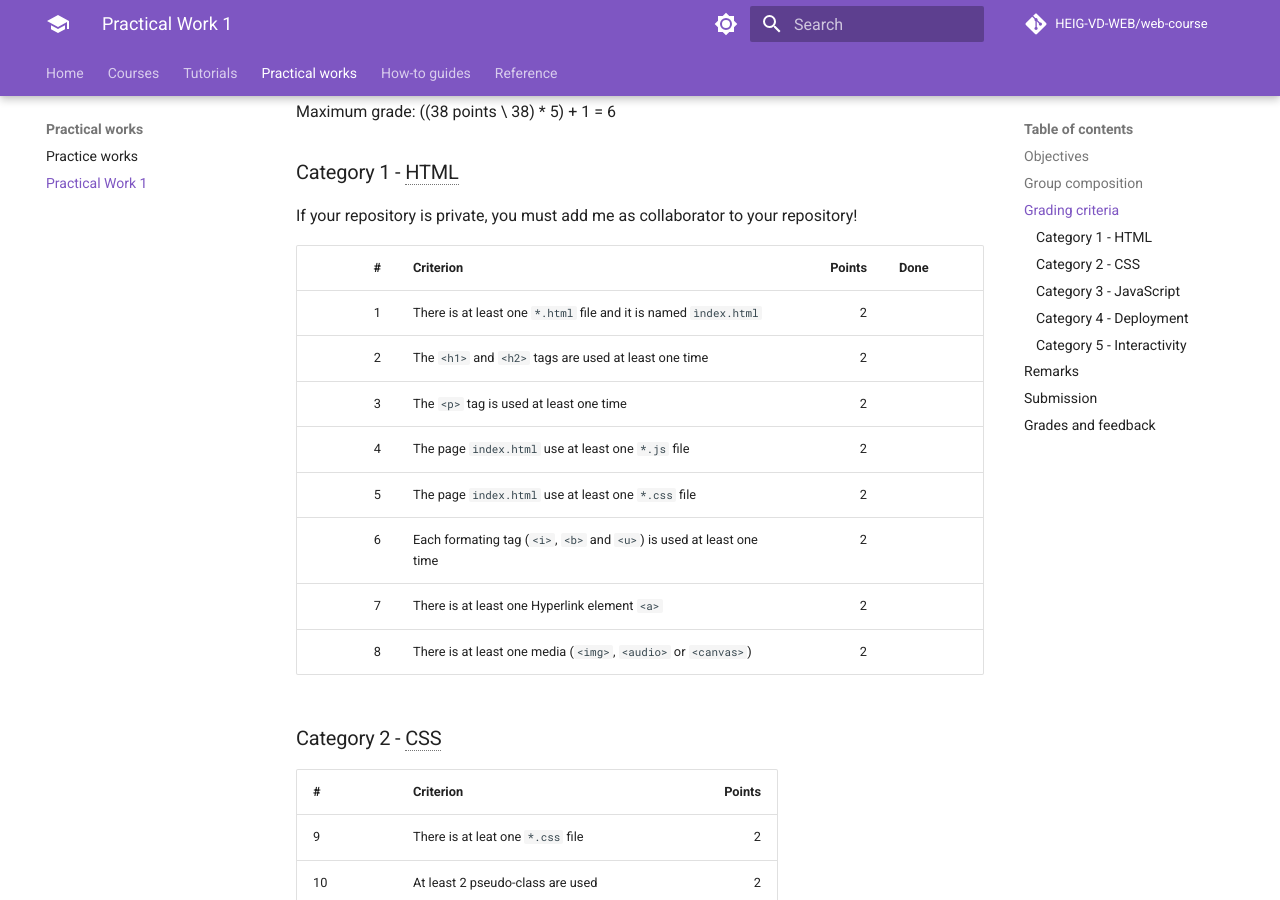
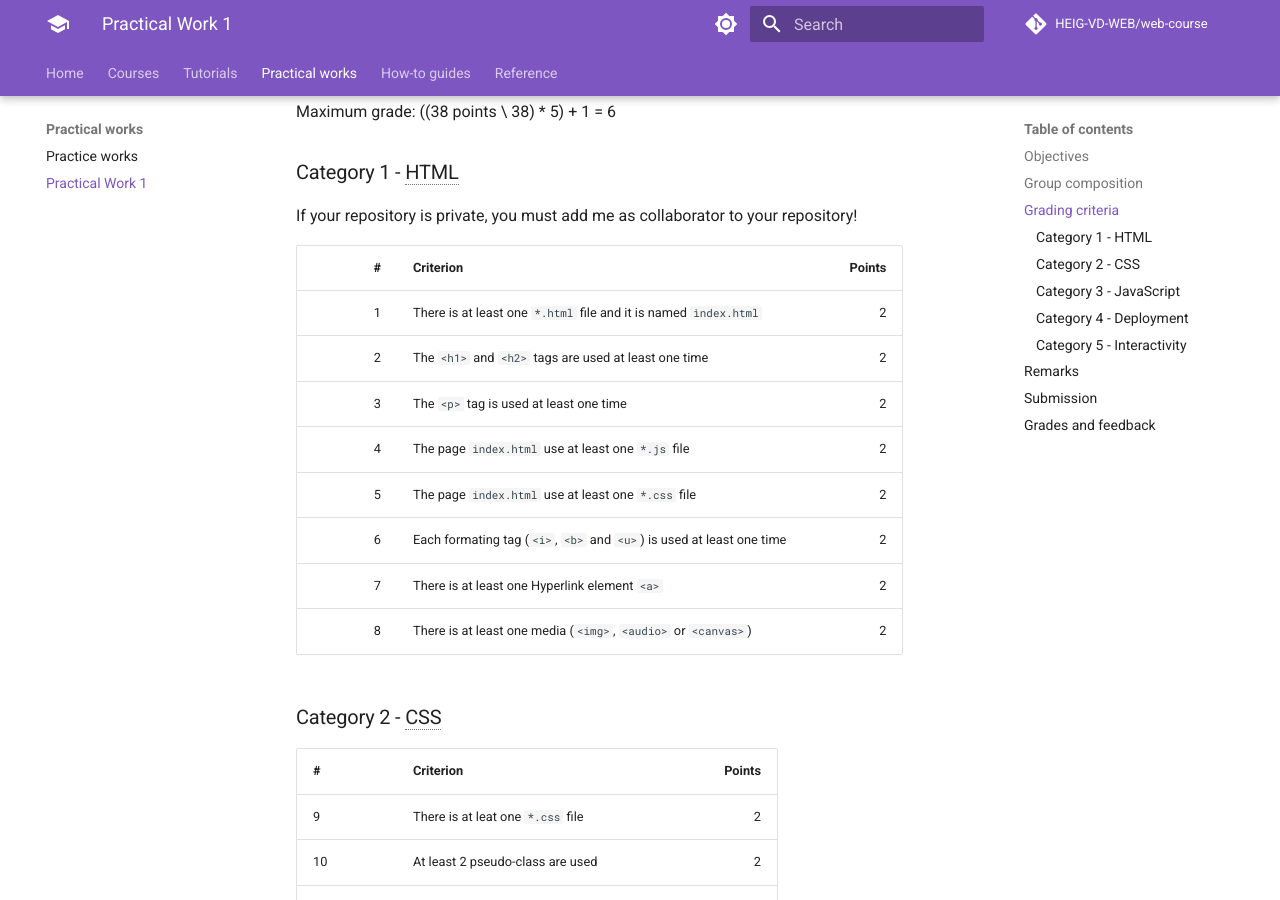
Before and after one commit to HEIG-VD-WEB/web-course, an MkDocs documentation site: the page built from docs/practical-works/practical-work-1/index.md, in a window 1280 px wide and 900 px high, scrolled down 638 px. Built offline with MkDocs 1.6.1 and Material for MkDocs 9.7.7, drawn with Linux system fonts in a browser that asks for light colours; comment, search, counter and statistics services are not loaded.

Commit message:
Correct table problem

```diff
--- a/docs/practical-works/practical-work-1/index.md
+++ b/docs/practical-works/practical-work-1/index.md
@@ -23,16 +23,16 @@ Maximum grade: ((38 points \\ 38) * 5) + 1 = 6
 If your repository is private, you must add me as collaborator to your
 repository!
 
-| #   | Criterion                                                            | Points | Done |
-| --: | -------------------------------------------------------------------  | -----: |      |
-| 1   | There is at least one `*.html` file and it is named `ìndex.html`     |      2 |      |
-| 2   | The `<h1>` and `<h2>` tags are used at least one time                |      2 |      |
-| 3   | The `<p>` tag is used at least one time                              |      2 |      |
-| 4   | The page `index.html` use at least one `*.js` file                   |      2 |      |
-| 5   | The page `index.html` use at least one `*.css` file                  |      2 |      |
-| 6   | Each formating tag (`<i>`, `<b>` and `<u>`) is used at least one time|      2 |      |
-| 7   | There is at least one Hyperlink element `<a>`                        |      2 |      |
-| 8   | There is at least one media (`<img>`, `<audio>` or `<canvas>`)       |      2 |      |
+| #   | Criterion                                                            | Points |
+| --: | -------------------------------------------------------------------  | -----: |
+| 1   | There is at least one `*.html` file and it is named `ìndex.html`     |      2 |
+| 2   | The `<h1>` and `<h2>` tags are used at least one time                |      2 |
+| 3   | The `<p>` tag is used at least one time                              |      2 |
+| 4   | The page `index.html` use at least one `*.js` file                   |      2 |
+| 5   | The page `index.html` use at least one `*.css` file                  |      2 |
+| 6   | Each formating tag (`<i>`, `<b>` and `<u>`) is used at least one time|      2 |
+| 7   | There is at least one Hyperlink element `<a>`                        |      2 |
+| 8   | There is at least one media (`<img>`, `<audio>` or `<canvas>`)       |      2 |
 
 ### Category 2 - CSS
 
```
